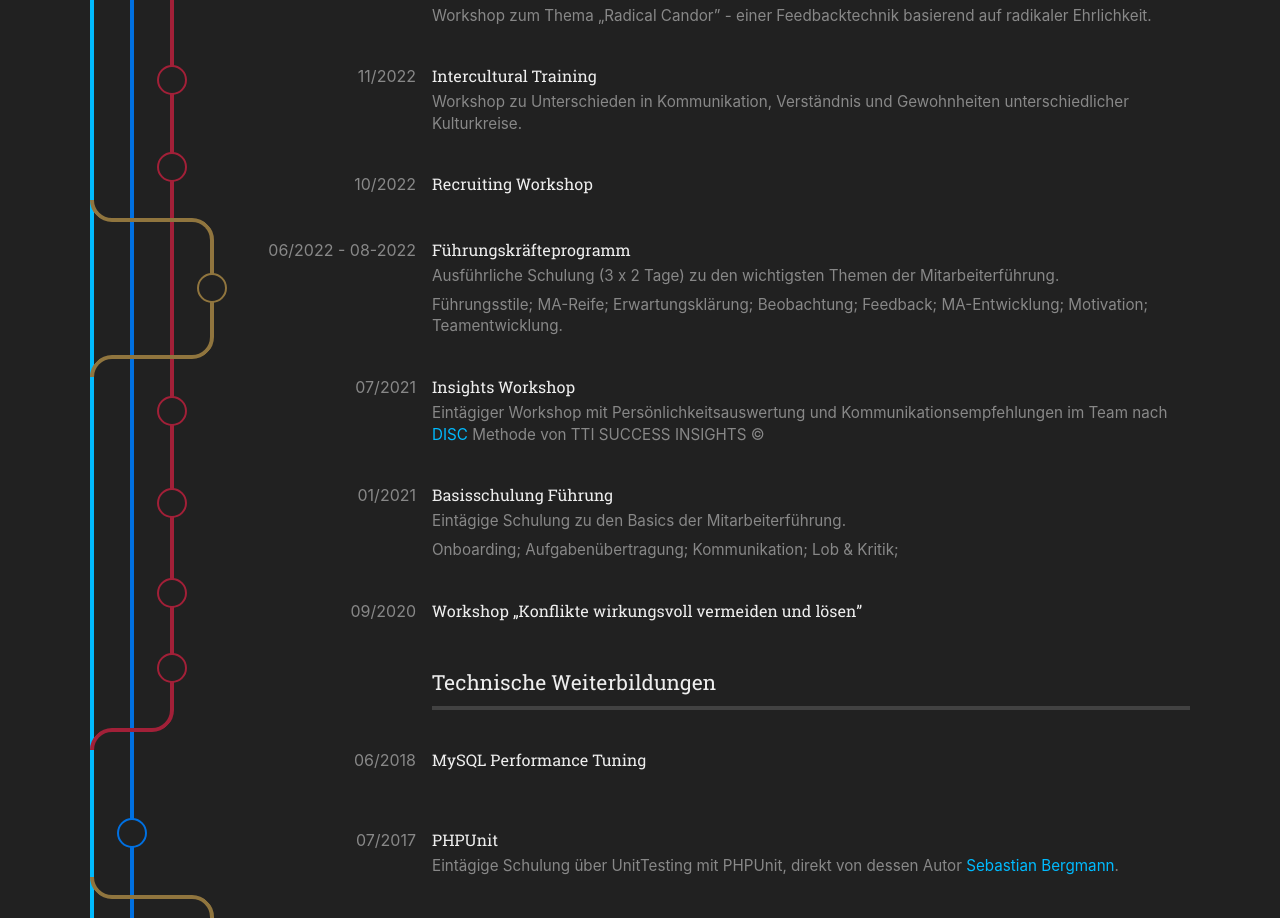
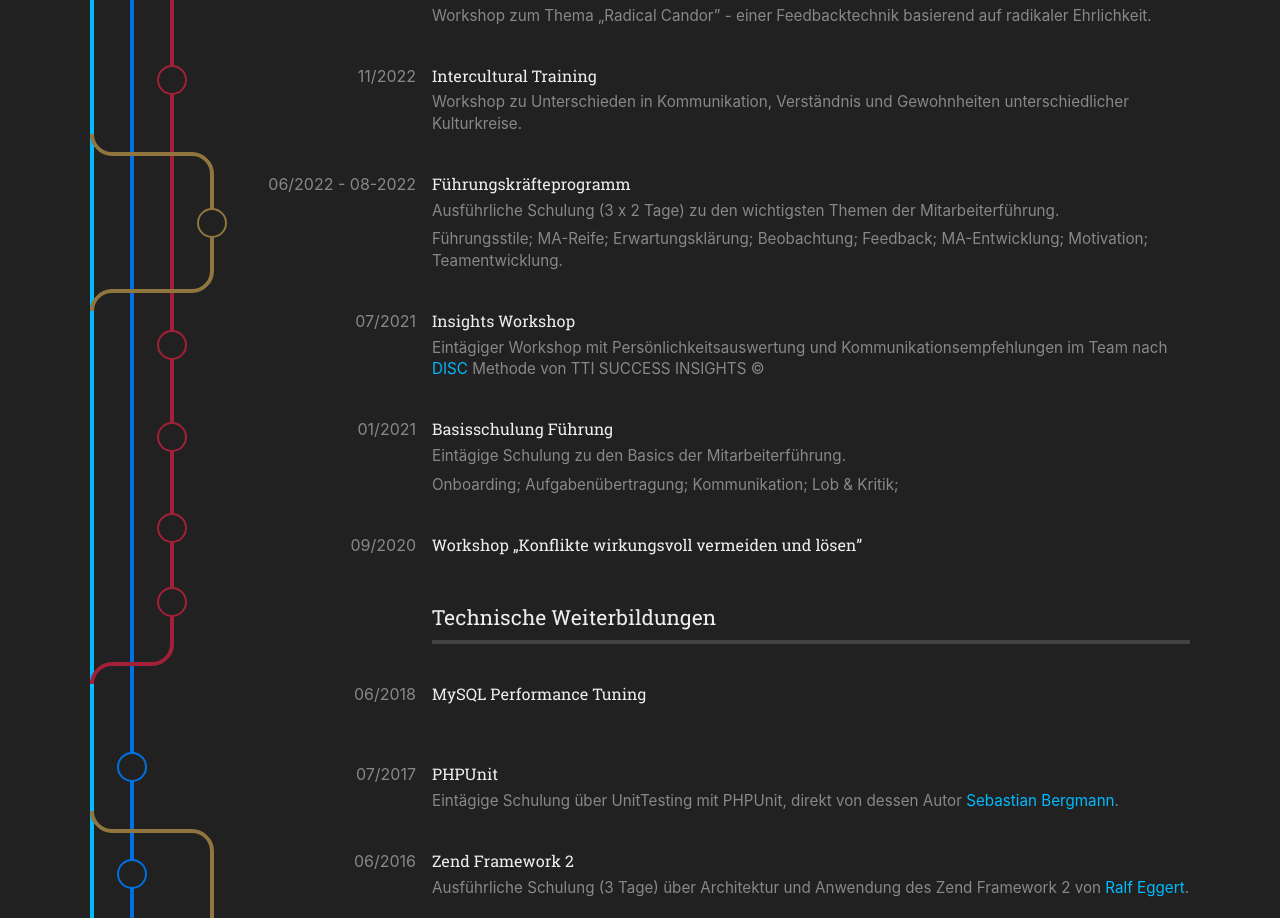
Before and after one commit to santosch/website2023, a Next.js app: page / in a window 1280 px wide. Shown: the part 4940-5858 px from the top of the page. Built offline with nearby package versions, Linux system fonts and the light colour scheme.

Commit message:
remove recruiting workshop

```diff
--- a/src/components/CoursesAndAchievements/CoursesAndAchievements.tsx
+++ b/src/components/CoursesAndAchievements/CoursesAndAchievements.tsx
@@ -14,7 +14,6 @@ import HardskillZf2 from "./Stations/Hardskill/HardskillZf2";
 import HardskillMySqlPerformance from "./Stations/Hardskill/HardskillMySqlPerformance";
 import HardskillPhpUnit from "./Stations/Hardskill/HardskillPhpUnit";
 import SoftskillRadicalCandor from "./Stations/Softskill/SoftskillRadicalCandor";
-import SoftskillRecruiting from "./Stations/Softskill/SoftskillRecruiting";
 import SoftskillIntercultural from "./Stations/Softskill/SoftskillIntercultural";
 import SoftskillILeadershipProgram from "./Stations/Softskill/SoftskillILeadershipProgram";
 import SoftskillILeadershipBasics from "./Stations/Softskill/SoftskillILeadershipBasics";
@@ -67,15 +66,6 @@ export default function CoursesAndAchievements(): JSX.Element {
                         spaceBefore={true}
                     >
                         <SoftskillIntercultural />
-                    </Entry>
-
-                    <Entry
-                        s1={<Line color={COLORS.DEFAULT} />}
-                        s2={<Line color={COLORS.HARDSKILL} />}
-                        s3={<Line color={COLORS.SOFTSKILL} event="soft-recruiting" />}
-                        spaceBefore={true}
-                    >
-                        <SoftskillRecruiting />
                     </Entry>
 
                     <Entry
--- a/src/components/CoursesAndAchievements/Stations/Softskill/SoftskillRecruiting.tsx
+++ /dev/null
@@ -1,13 +0,0 @@
-import {COLORS} from "../../coursesAndAchievementsColors";
-import Step from "@santosch/components/Graph/Step/Step";
-
-export default function SoftskillRecruiting(): JSX.Element {
-    return (
-        <Step
-            eventKey="soft-recruiting"
-            color={COLORS.SOFTSKILL}
-            date="10/2022"
-            title="Recruiting Workshop"
-        />
-    );
-}
```
